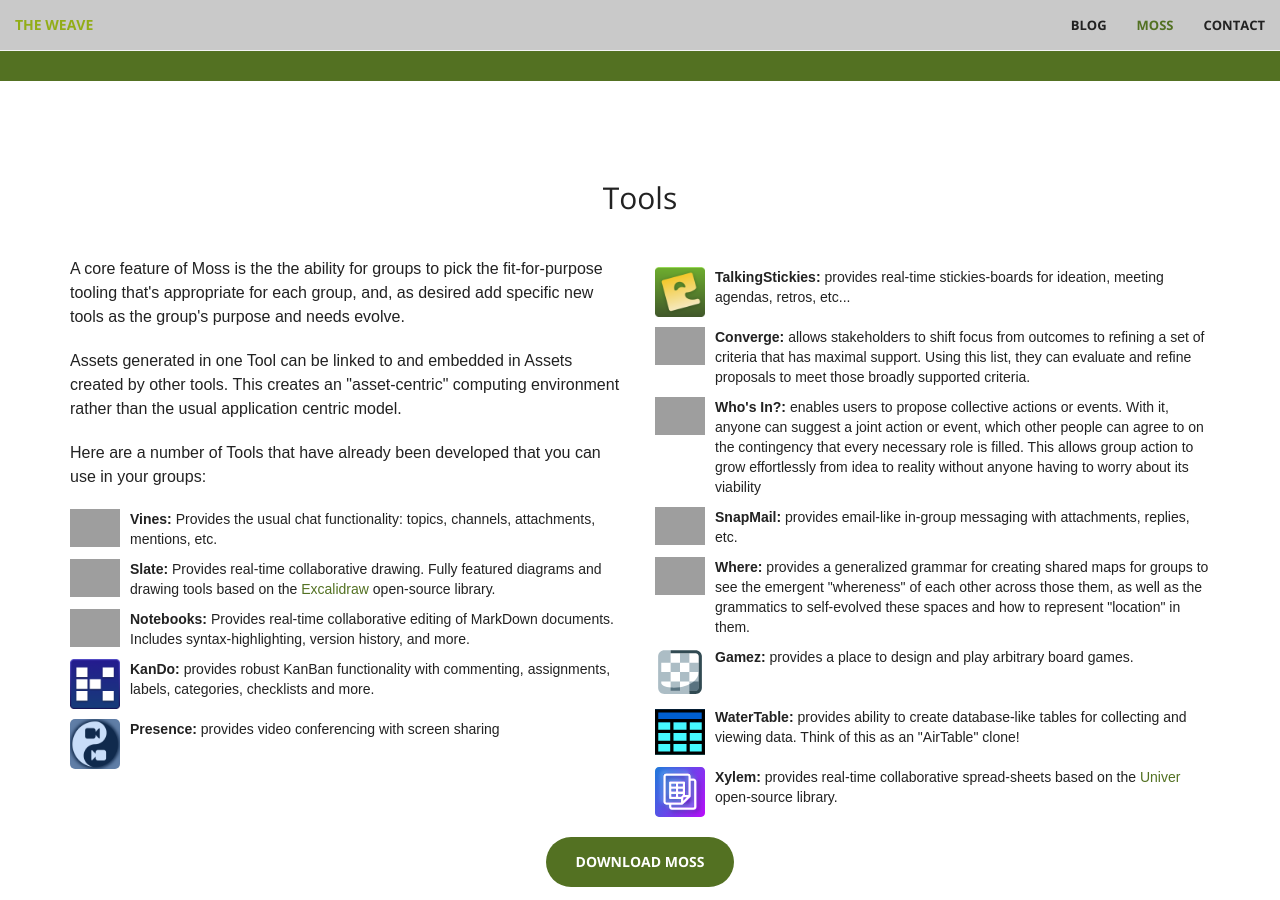
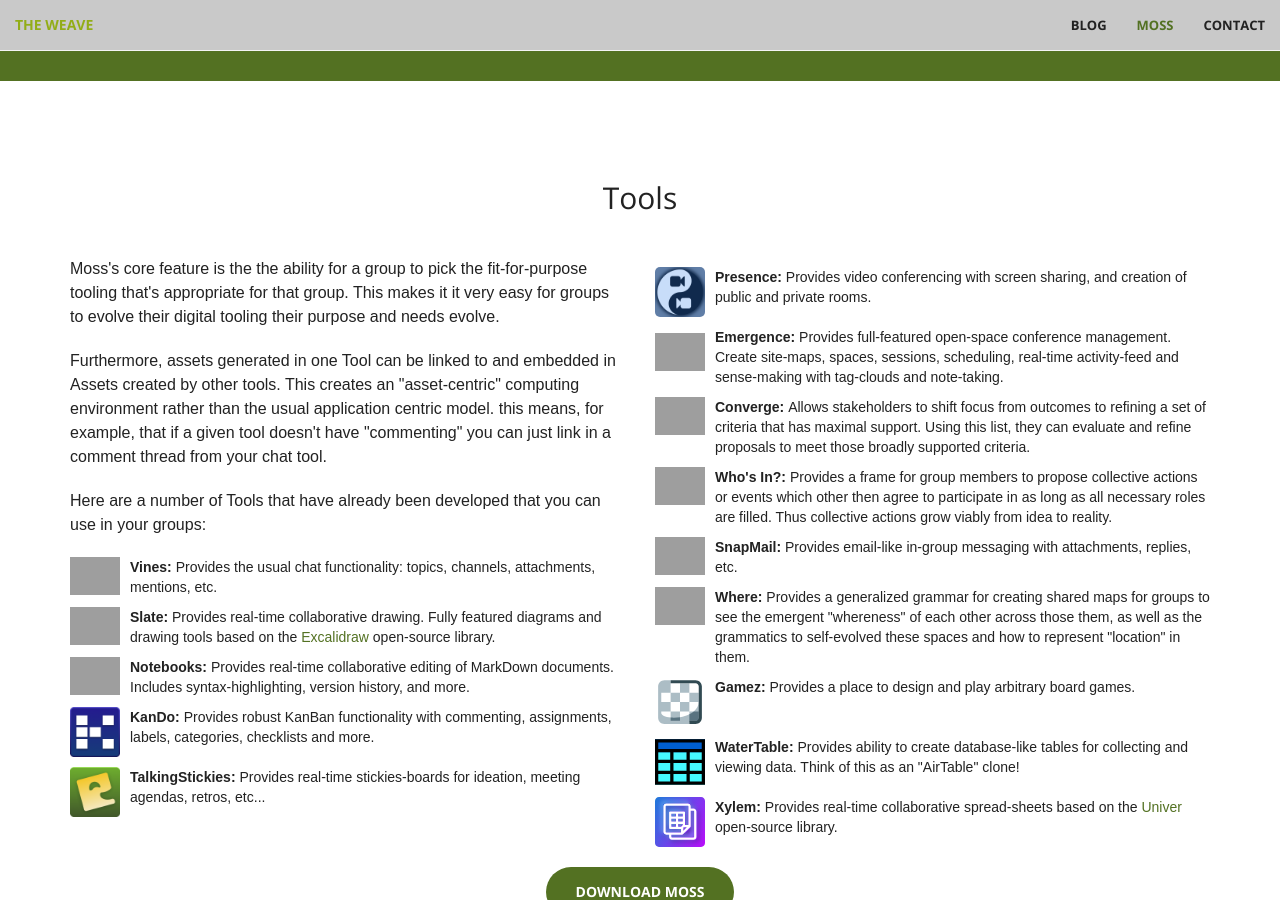
Before and after one commit to lightningrodlabs/theweave, a Jekyll site: the page built from docs/moss.html, in a window 1280 px wide and 900 px high, scrolled down 1632 px. Built offline with Jekyll 4.4.1, drawn with Linux system fonts in a browser that asks for light colours; grey boxes are pictures that could not be loaded.

Commit message:
add in emergence and clean up language

```diff
--- a/docs/moss.html
+++ b/docs/moss.html
@@ -57,37 +57,40 @@ description: "Moss"
       </div>
       <div class="row text-left">
         <div class="col-lg-6 col-md-6">
-          <p> A core feature of Moss is the the ability for groups to pick the fit-for-purpose tooling that's appropriate for each group, and, as desired add specific new tools as the group's purpose and needs evolve.</p>
-          <p>Assets generated in one Tool can be linked to and embedded in Assets created by other tools.  This creates an
-          "asset-centric" computing environment rather than the usual application centric model.</p>
+          <p> Moss's core feature is the the ability for a group to pick the fit-for-purpose tooling that's appropriate for that group.  This makes it it very easy for groups to evolve their digital tooling their purpose and needs evolve.</p>
+          <p> Furthermore, assets generated in one Tool can be linked to and embedded in Assets created by other tools.  This creates an
+          "asset-centric" computing environment rather than the usual application centric model.  this means, for example, that if a given tool doesn't have "commenting" you can just link in a comment thread from your chat tool.</p>
           <p>Here are a number of Tools that have already been developed that you can use in your groups:</p>
           <div class="capacities">
             <div> <a href="https://github.com/lightningrodlabs/vines"><img class="capacity-logo" src="https://lightningrodlabs.org/projects/vines.svg"> </a><span><strong>Vines: </strong> Provides the usual chat functionality: topics, channels, attachments, mentions, etc.</span></div>
             <div> <a href="https://github.com/lightningrodlabs/slate"><img class="capacity-logo" src="https://lightningrodlabs.org/projects/slate_icon.svg"> </a><span> <strong>Slate: </strong> Provides real-time collaborative drawing. Fully featured diagrams and drawing tools based on the <a  href="https://excalidraw.com/">Excalidraw</a> open-source library.</span> </div>
             <div> <a href="https://github.com/lightningrodlabs/notebooks"><img class="capacity-logo" src="https://lightningrodlabs.org/projects/notebooks_logo.svg"> </a><span> <strong>Notebooks: </strong> Provides real-time collaborative editing of MarkDown documents. Includes syntax-highlighting, version history, and more.</span> </div>
             <div> <a href="https://github.com/holochain-apps/kando"><img class="capacity-logo" src="/images/kando_icon.png">
-              </a><span> <strong>KanDo: </strong> provides robust KanBan functionality with commenting, assignments, labels, categories, checklists and more. </span> </div>
-            <div>
-              <a href="https://github.com/matthme/unzoom"><img class="capacity-logo" style="height: 50px; width: 50px; border-radius: 5px; margin-right: 10px;" src="/images/presence_icon.png" alt="presence">
-            </a><span><strong>Presence:</strong> provides video conferencing with screen sharing </span> </div>
+              </a><span> <strong>KanDo: </strong> Provides robust KanBan functionality with commenting, assignments, labels, categories, checklists and more. </span> </div>
+            <div> <a href="https://github.com/holochain-apps/talking-stickies"><img class="capacity-logo" src="/images/talking-stickies_icon.png"> </a><span><strong>TalkingStickies: </strong> Provides real-time stickies-boards for ideation, meeting agendas, retros, etc...</span> </div>
           </div>
         </div>
         <div class="col-lg-6 col-md-6">
           <div class="capacities">
-            <div> <a href="https://github.com/holochain-apps/talking-stickies"><img class="capacity-logo" src="/images/talking-stickies_icon.png"> </a><span><strong>TalkingStickies: </strong> provides real-time stickies-boards for ideation, meeting agendas, retros, etc...</span> </div>
-            <div> <a href="https://github.com/lightningrodlabs/converge"><img class="capacity-logo" src="https://lightningrodlabs.org/projects/converge.png"> </a><span><strong>Converge: </strong> allows stakeholders to shift focus from outcomes to refining a set of criteria that has maximal support. Using this list, they can evaluate and refine proposals to meet those broadly supported criteria.</span></div>
-            <div> <a href="https://github.com/lightningrodlabs/whos-in"><img class="capacity-logo" src="https://lightningrodlabs.org/projects/whosin.png"> </a><span> <strong>Who's In?: </strong> enables users to propose collective actions or events. With it, anyone can suggest a joint action or event, which other people can agree to on the contingency that every necessary role is filled. This allows group action to grow effortlessly from idea to reality without anyone having to worry about its viability</span> </div>
+            <div>
+              <a href="https://github.com/matthme/unzoom"><img class="capacity-logo" style="height: 50px; width: 50px; border-radius: 5px; margin-right: 10px;" src="/images/presence_icon.png" alt="presence">
+            </a><span><strong>Presence:</strong> Provides video conferencing with screen sharing, and creation of public and private rooms. </span> </div>
+            <div>
+              <a href="https://github.com/holochain-apps/emergence"><img class="capacity-logo" style="height: 50px; width: 50px; border-radius: 5px; margin-right: 10px;" src="/images/emergence_icon.png" alt="emergence">
+            </a><span><strong>Emergence:</strong> Provides full-featured open-space conference management.  Create site-maps, spaces, sessions, scheduling, real-time activity-feed and sense-making with tag-clouds and note-taking. </span> </div>
+            <div> <a href="https://github.com/lightningrodlabs/converge"><img class="capacity-logo" src="/images/converge_logo.png"> </a><span><strong>Converge: </strong> Allows stakeholders to shift focus from outcomes to refining a set of criteria that has maximal support. Using this list, they can evaluate and refine proposals to meet those broadly supported criteria.</span></div>
+            <div> <a href="https://github.com/lightningrodlabs/whos-in"><img class="capacity-logo" src="https://lightningrodlabs.org/projects/whosin.png"> </a><span> <strong>Who's In?: </strong> Provides a frame for group members to propose collective actions or events which other then agree to participate in as long as all necessary roles are filled. Thus collective actions grow viably from idea to reality.</span> </div>
             <div> <a href="https://github.com/glassbeadsoftware/"><img class="capacity-logo" src="https://lightningrodlabs.org/projects/snapmail_logo.jpg">
-              </a><span> <strong>SnapMail: </strong> provides email-like in-group messaging with attachments, replies, etc.</span> </div>
+              </a><span> <strong>SnapMail: </strong> Provides email-like in-group messaging with attachments, replies, etc.</span> </div>
             <div> <a href="https://github.com/lightningrodlabs/where"><img class="capacity-logo" src="https://lightningrodlabs.org/projects/where_logo.png">
-              </a><span> <strong>Where: </strong> provides a generalized grammar for creating shared maps for groups to see the emergent "whereness" of each other across those them, as well as the grammatics to self-evolved these spaces and how to represent "location" in them.
+              </a><span> <strong>Where: </strong> Provides a generalized grammar for creating shared maps for groups to see the emergent "whereness" of each other across those them, as well as the grammatics to self-evolved these spaces and how to represent "location" in them.
               </span> </div>
             <div> <a href="https://github.com/holochain-apps/gamez"><img class="capacity-logo" src="/images/gamez_icon.svg">
-              </a><span> <strong>Gamez: </strong> provides a place to design and play arbitrary board games.</span> </div>
+              </a><span> <strong>Gamez: </strong> Provides a place to design and play arbitrary board games.</span> </div>
             <div> <a href="https://github.com/lightningrodlabs/tables"><img class="capacity-logo" src="/images/tables_icon.svg">
-              </a><span> <strong>WaterTable: </strong> provides ability to create database-like tables for collecting and viewing data.  Think of this as an "AirTable" clone!</span> </div>
+              </a><span> <strong>WaterTable: </strong> Provides ability to create database-like tables for collecting and viewing data.  Think of this as an "AirTable" clone!</span> </div>
             <div> <a href="https://github.com/lightningrodlabs/calcy"><img class="capacity-logo" src="/images/xylem_icon.svg">
-              </a><span> <strong>Xylem: </strong> provides real-time collaborative spread-sheets based on the <a href="https://github.com/dream-num/univer">Univer</a> open-source library.</span> </div>
+              </a><span> <strong>Xylem: </strong> Provides real-time collaborative spread-sheets based on the <a href="https://github.com/dream-num/univer">Univer</a> open-source library.</span> </div>
           </div>
         </div>
         <p class="aligncenter" ><a href="#download" style="margin-top:20px;" class="btn btn-primary btn-xl page-scroll">Download Moss</a>
```
